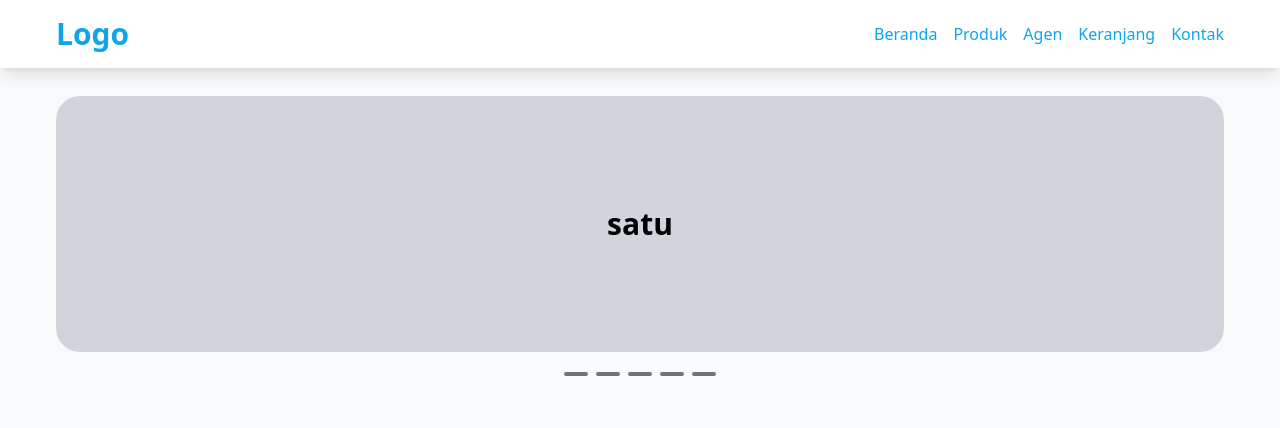
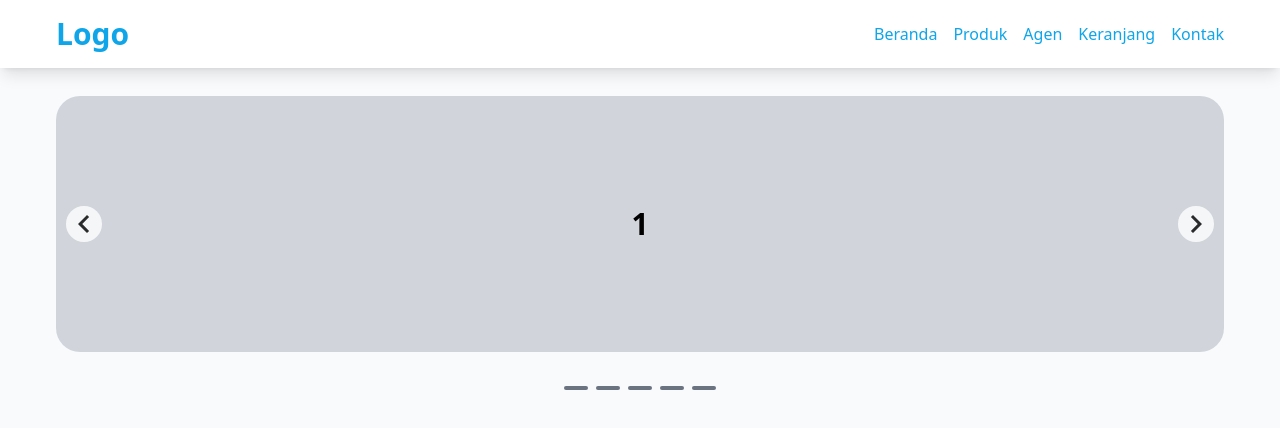
Before and after one commit to rohmatsidiq/ecommerce-nextjs, a Next.js app: page / in a window 1280 px wide. Shown: the top 428 px of the page. Built offline with nearby package versions, Linux system fonts and the light colour scheme.

Commit message:
edit komponen banner edit halaman home

```diff
--- a/src/components/banner/index.js
+++ b/src/components/banner/index.js
@@ -1,18 +1,59 @@
 import { React, useState } from "react";
+import {
+  MdOutlineKeyboardArrowLeft,
+  MdOutlineKeyboardArrowRight,
+} from "react-icons/md";
 
 function Banner() {
   const words = ["satu", "dua", "tiga", "empat", "lima"];
   const [count, setCount] = useState(1);
 
+  const handleNext = () => {
+    if (count < words.length) {
+      setCount(count + 1);
+    } else if (count == words.length) {
+      setCount(1);
+    }
+  };
+
+  const handlePrevious = () => {
+    if (count > 1) {
+      setCount(count - 1);
+    } else if (count == 1) {
+      setCount(words.length);
+    }
+  };
+
+  const handleSlector = (index) => {
+    setCount(index + 1);
+  };
+
   return (
     <div className="max-w-[1200px] w-full mx-auto p-4 mt-3">
-      <div className="bg-gray-300 w-full h-64 rounded-3xl flex justify-center items-center text-3xl font-bold">
-        <p>{words[count - 1]}</p>
+      <div className="bg-gray-300 w-full h-64 rounded-3xl flex justify-center items-center text-3xl font-bold relative">
+        <p>{count}</p>
+        <button
+          className="bg-white opacity-80 text-4xl rounded-full absolute left-[10px]"
+          onClick={handlePrevious}
+        >
+          <MdOutlineKeyboardArrowLeft />
+        </button>
+        <button
+          className="bg-white opacity-80 text-4xl rounded-full absolute right-[10px]"
+          onClick={handleNext}
+        >
+          <MdOutlineKeyboardArrowRight />
+        </button>
       </div>
-      <div className="flex gap-2 justify-center mt-5">
+      <div className="flex gap-2 justify-center mt-5 ">
         {words.map((item, index) => (
           <div key={index}>
-            <div className="bg-gray-500 w-6 h-1 rounded-full"></div>
+            <button
+              onClick={() => {
+                handleSlector(index);
+              }}
+              className="bg-gray-500 w-6 h-1 rounded-full"
+            ></button>
           </div>
         ))}
       </div>
--- a/src/pages/index.js
+++ b/src/pages/index.js
@@ -3,13 +3,12 @@ import { HeadComponent, Navbar, Banner } from "../components";
 // import styles from '@/styles/Home.module.css'
 
 export default function Home() {
-
-
   return (
     <>
       <Navbar />
       <HeadComponent title={"Ecommerce"} />
-      <Banner/>
+      <Banner />
+
     </>
   );
 }
```
